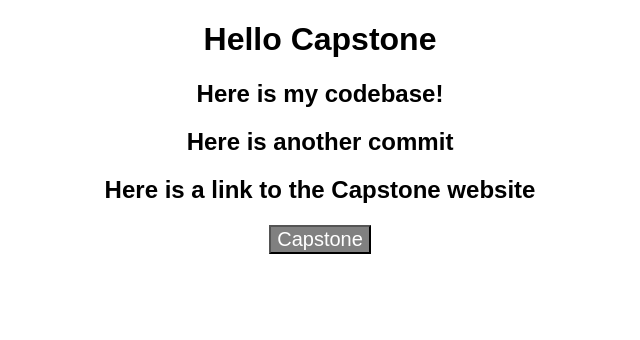
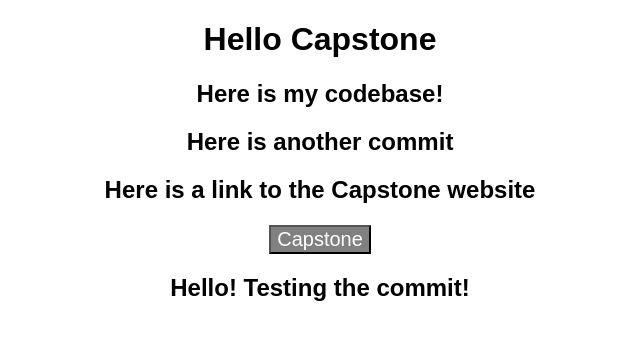
Before and after one commit to jmart2001/testing, a React (Create React App) app: page / in a window 1280 px wide. Shown: the top 340 px of the page, without its empty margins (320-960 px from the left). Built offline with nearby package versions, Linux system fonts and the light colour scheme.

Commit message:
Testing code edits

```diff
--- a/src/App.js
+++ b/src/App.js
@@ -18,6 +18,7 @@ export default function App() {
       <h2>Here is another commit</h2>
       <h2>Here is a link to the Capstone website</h2>
       <h2 style={{textAlign: 'center'}}><Capstone/></h2>
+      <h2>Hello! Testing the commit!</h2>
     </div>
   );
 }
```
